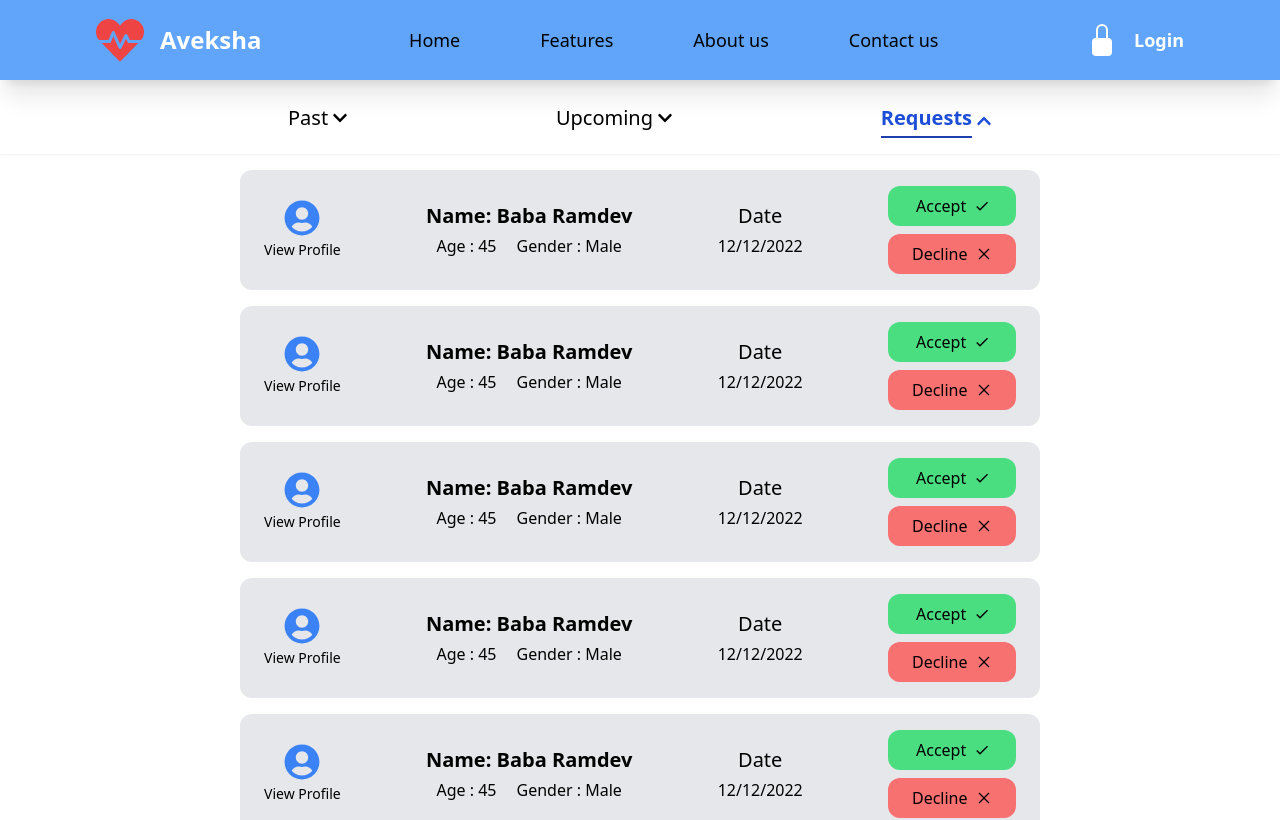
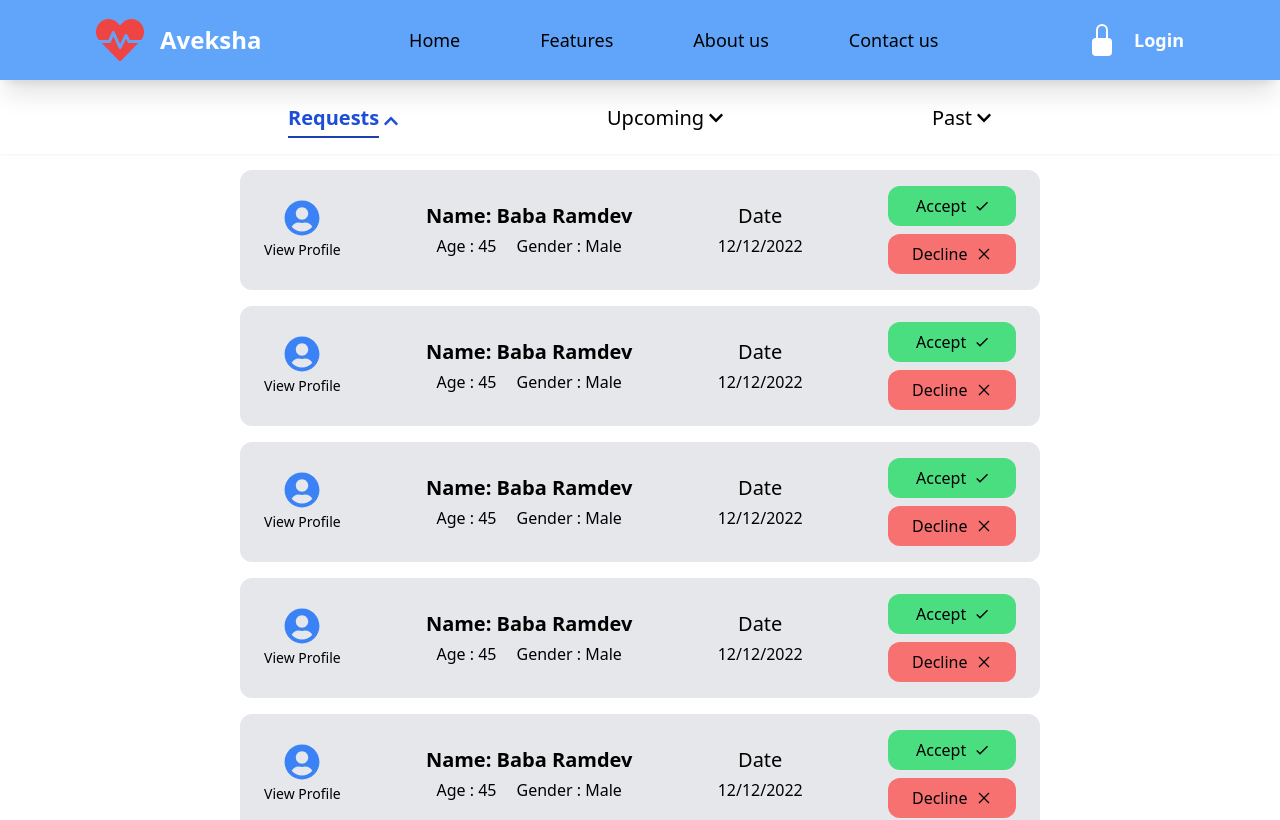
Before and after one commit to Naveen-Karanamu/Aayuhu-health-webapp, a React (Create React App) app in the folder front/: page /request/1/requests in a window 1280 px wide. Shown: the top 820 px of the page. Built offline with nearby package versions, Linux system fonts and the light colour scheme.

Commit message:
Updated: Request Navigator order

```diff
--- a/front/src/Navigator/Request.Navigator.jsx
+++ b/front/src/Navigator/Request.Navigator.jsx
@@ -24,9 +24,9 @@ export const RequestContainer = () => {
 
     const tabs = [
         {
-            title: "Past",
-            route: "past",
-            isActive: currentPath.includes("past")
+            title: "Requests",
+            route: "requests",
+            isActive: currentPath.includes("requests")
         },
         {
             title: "Upcoming",
@@ -34,10 +34,12 @@ export const RequestContainer = () => {
             isActive: currentPath.includes("upcoming")
         },
         {
-            title: "Requests",
-            route: "requests",
-            isActive: currentPath.includes("requests")
+            title: "Past",
+            route: "past",
+            isActive: currentPath.includes("past")
         },
+
+
     ]
 
     return (
```
